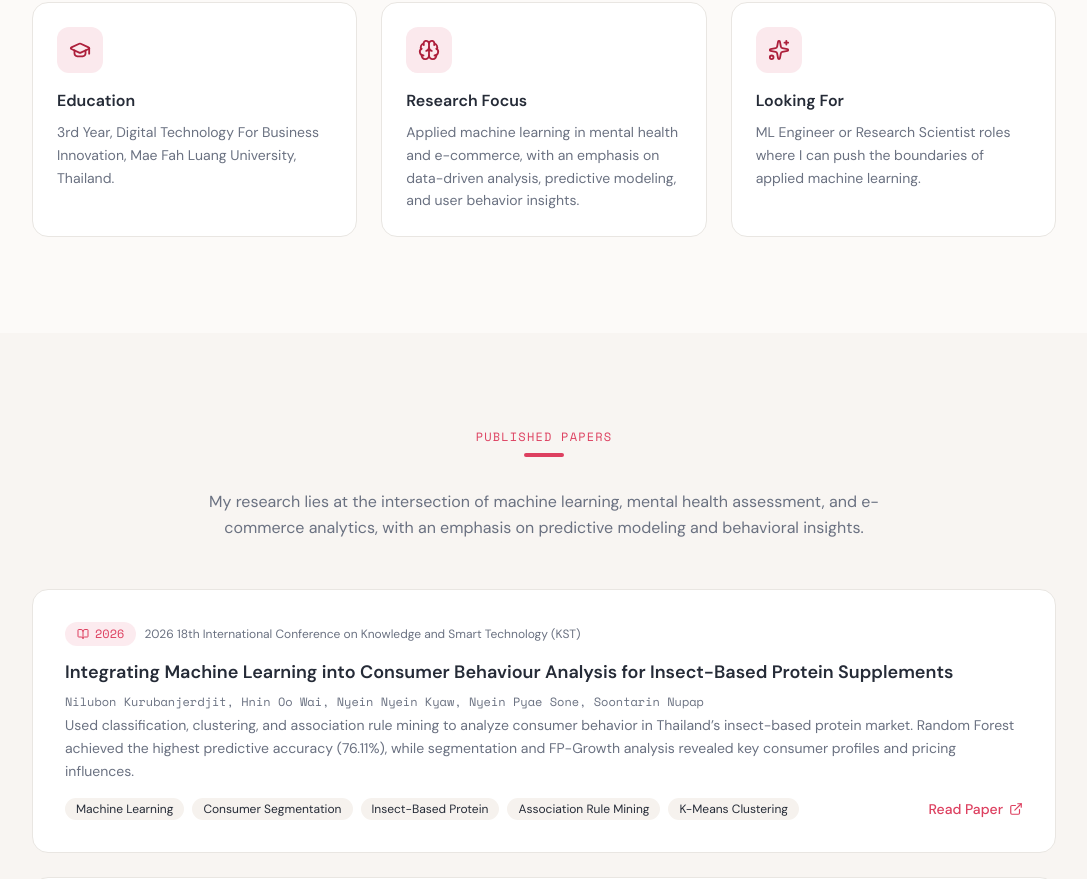
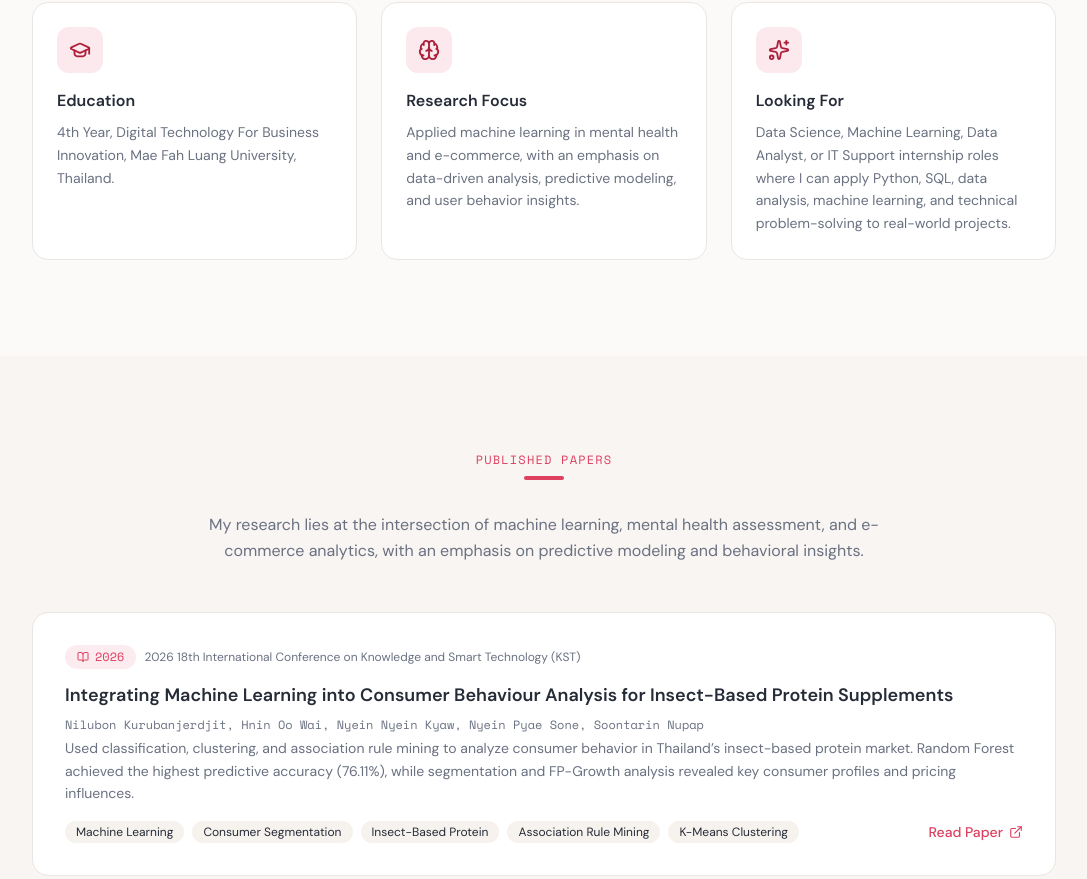
Before and after one commit to hoowww/hoowww, a Next.js app: page / in a window 1280 px wide. Shown: the part 1080-1959 px from the top of the page, without its empty margins (96-1183 px from the left). Built offline with nearby package versions, Linux system fonts and the light colour scheme.

Commit message:
Update about.tsx

```diff
--- a/components/about.tsx
+++ b/components/about.tsx
@@ -4,7 +4,7 @@ const highlights = [
   {
     Icon: GraduationCap,
     title: "Education",
-    text: "3rd Year, Digital Technology For Business Innovation, Mae Fah Luang University, Thailand.",
+    text: "4th Year, Digital Technology For Business Innovation, Mae Fah Luang University, Thailand.",
   },
   {
     Icon: Brain,
@@ -14,7 +14,7 @@ const highlights = [
   {
     Icon: Sparkles,
     title: "Looking For",
-    text: "ML Engineer or Research Scientist roles where I can push the boundaries of applied machine learning.",
+    text: "Data Science, Machine Learning, Data Analyst, or IT Support internship roles where I can apply Python, SQL, data analysis, machine learning, and technical problem-solving to real-world projects.",
   },
 ]
 
```
